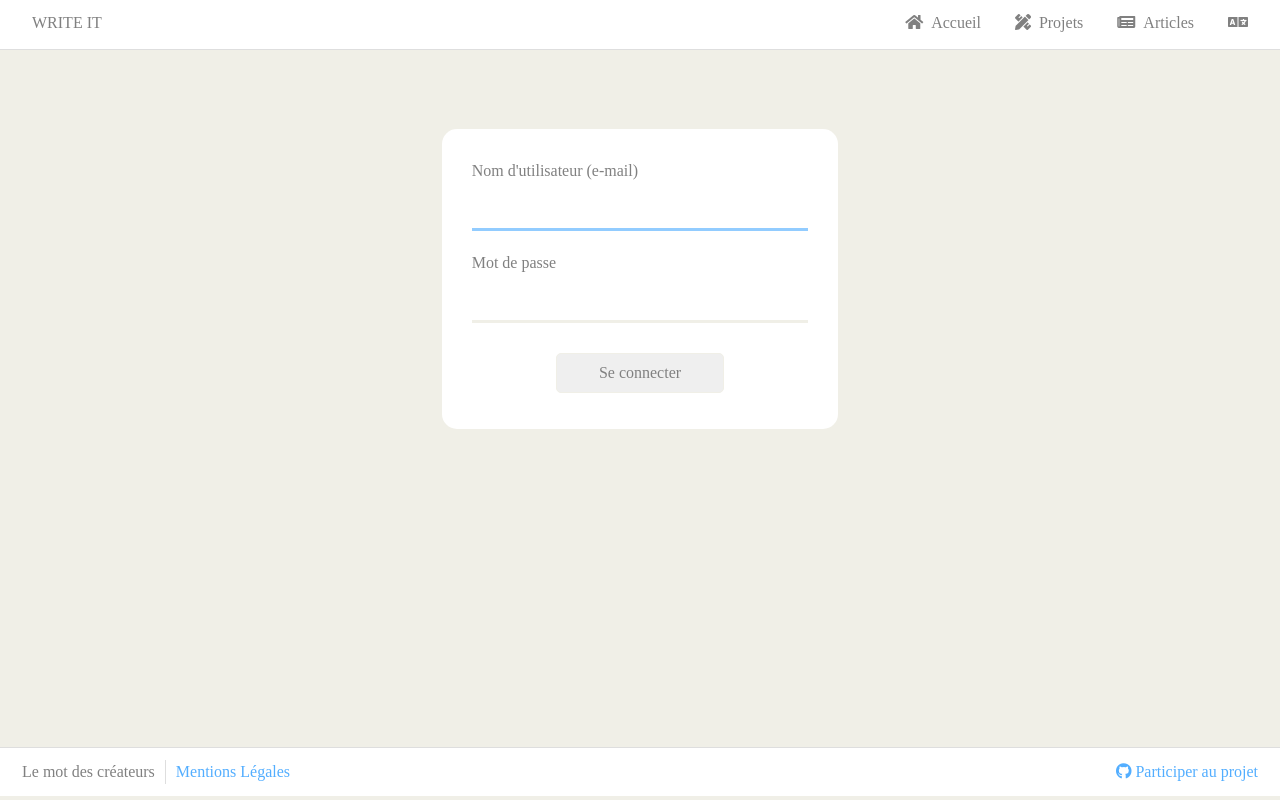
After one commit to NoeFaure/My-Web-Project, a PHP site: page /views/login.php in a window 1280 px wide. The commit adds this page. Run offline with PHP 8.4, Linux system fonts and the light colour scheme; some libraries are stand-ins or nearby versions.

Commit message:
Login view

```diff
--- /dev/null
+++ b/css/login.css
@@ -0,0 +1,61 @@
+.login-container
+{
+	height: 300px;
+	background-color: white;
+	margin-top: 20%;
+	border-radius: 15px;
+	margin-bottom: 80%;
+	padding: 30px;
+	color: grey;
+}
+
+.login-input
+{
+	width: 100%;
+	height: 40px;
+	border:none;
+	border-bottom: 3px solid #f0efe7;
+	padding: 5px;
+	outline: none;
+	transition: 0.5s;
+}
+
+.login-password
+{
+	font-size: 1.7em;
+}
+
+.login-input:focus
+{
+	border-bottom: 3px solid #92ccff;
+}
+
+.label-password
+{
+	margin-top:20px;
+}
+
+.login-submit
+{
+	margin-top: 30px;
+	margin-left: 25%;
+	margin-right: 25%;
+	width: 50%;
+	border: 1px solid #f0efe7;
+	padding: 7px;
+	border-radius: 5px;
+	color: grey;
+	cursor: pointer;
+	outline: none;
+	transition: 0.5s;
+}
+
+.login-submit:hover
+{
+	border: 1px solid #92ccff;
+}
+
+.login-submit:focus
+{
+	border: 1px solid #92ccff;
+}
--- a/css/menubar.css
+++ b/css/menubar.css
@@ -18,12 +18,15 @@
 	transition: 0.5s;
 	cursor: pointer;
 	border-bottom: 3px solid white;
+	border-left: 1px solid white;
+  border-right: 1px solid white;
 }
 
 .menu-bar .item:hover
 {
-	background-color: whitesmoke;
 	border-bottom: 3px solid #92ccff;
+	border-left: 1px solid whitesmoke;
+  border-right: 1px solid whitesmoke;
 }
 
 .menu-bar .logo
--- a/layout/assets.php
+++ b/layout/assets.php
@@ -2,7 +2,6 @@
 <link rel="stylesheet" type="text/css" href="../css/global.css">
 <link rel="stylesheet" type="text/css" href="../css/menubar.css">
 <link rel="stylesheet" type="text/css" href="../css/footer.css">
-<link rel="stylesheet" type="text/css" href="../css/article.css">
 
 <!-- FontAwesome Icons -->
 <link rel="stylesheet" href="https://use.fontawesome.com/releases/v5.3.1/css/all.css" integrity="sha384-mzrmE5qonljUremFsqc01SB46JvROS7bZs3IO2EmfFsd15uHvIt+Y8vEf7N7fWAU" crossorigin="anonymous">
--- a/views/articles.php
+++ b/views/articles.php
@@ -10,8 +10,11 @@
 		$id_article = $_GET['article']; $page = $_GET['page'];
 	?>
 
-	<!-- JavaScript dor article-->
+	<!-- JavaScript for article -->
 	<script src="../javascript/articles.js"></script>
+
+	<!-- Feuille de style -->
+	<link rel="stylesheet" type="text/css" href="../css/article.css">
 
 	<title>Article - <?php get_title($id_article); ?></title>
 </head>
--- /dev/null
+++ b/views/login.php
@@ -0,0 +1,42 @@
+<!DOCTYPE html>
+<html>
+
+<head>
+	<?php
+		require '../layout/assets.php';
+		require_once '../server/db.php';
+	?>
+
+	<!-- Feuille de style -->
+	<link rel="stylesheet" type="text/css" href="../css/login.css">
+
+	<title>Login - Se connecter</title>
+</head>
+
+<body>
+
+<?php require '../layout/menubar.php'; ?>
+
+<div class="container-fluid">
+	<div class="row">
+  <div class="col-sm-4"></div>
+
+  <div class="col-sm-4">
+		<form class="login-container">
+			<label>Nom d'utilisateur (e-mail)</label>
+			<input class="login-input" type="text" required autocomplete="off" autofocus="on">
+			<label class="label-password">Mot de passe</label>
+			<input class="login-input login-password" type="password" required autocomplete="off">
+			<input class="login-submit" type="submit" value="Se connecter">
+		</form>
+	</div>
+
+  <div class="col-sm-4"></div>
+	</div>
+</div>
+
+<?php require '../layout/footer.php'; ?>
+
+</body>
+
+</html>
```
